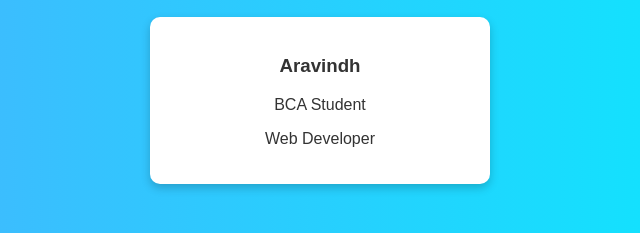
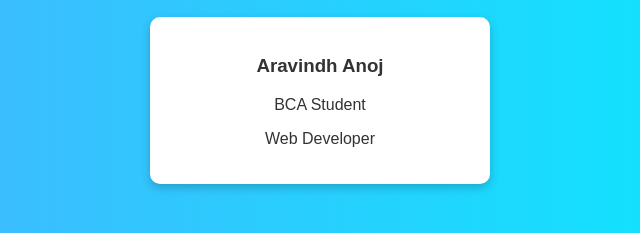
Before and after one commit to aravindhanoj2028-ai/combined-assignment, a plain HTML site: page index.html in a window 1280 px wide. Shown: the part 321-554 px from the top of the page, 320-960 px from the left. Drawn offline with Linux system fonts and the light colour scheme.

Commit message:
Fix HTML formatting and update student name

```diff
--- a/index.html
+++ b/index.html
@@ -89,7 +89,7 @@ input {
     <h2>Student Profile</h2>
 
     <div class="card">
-        <h3>Aravindh</h3>
+        <h3>Aravindh Anoj</h3>
         <p>BCA Student</p>
         <p>Web Developer</p>
     </div>
```
